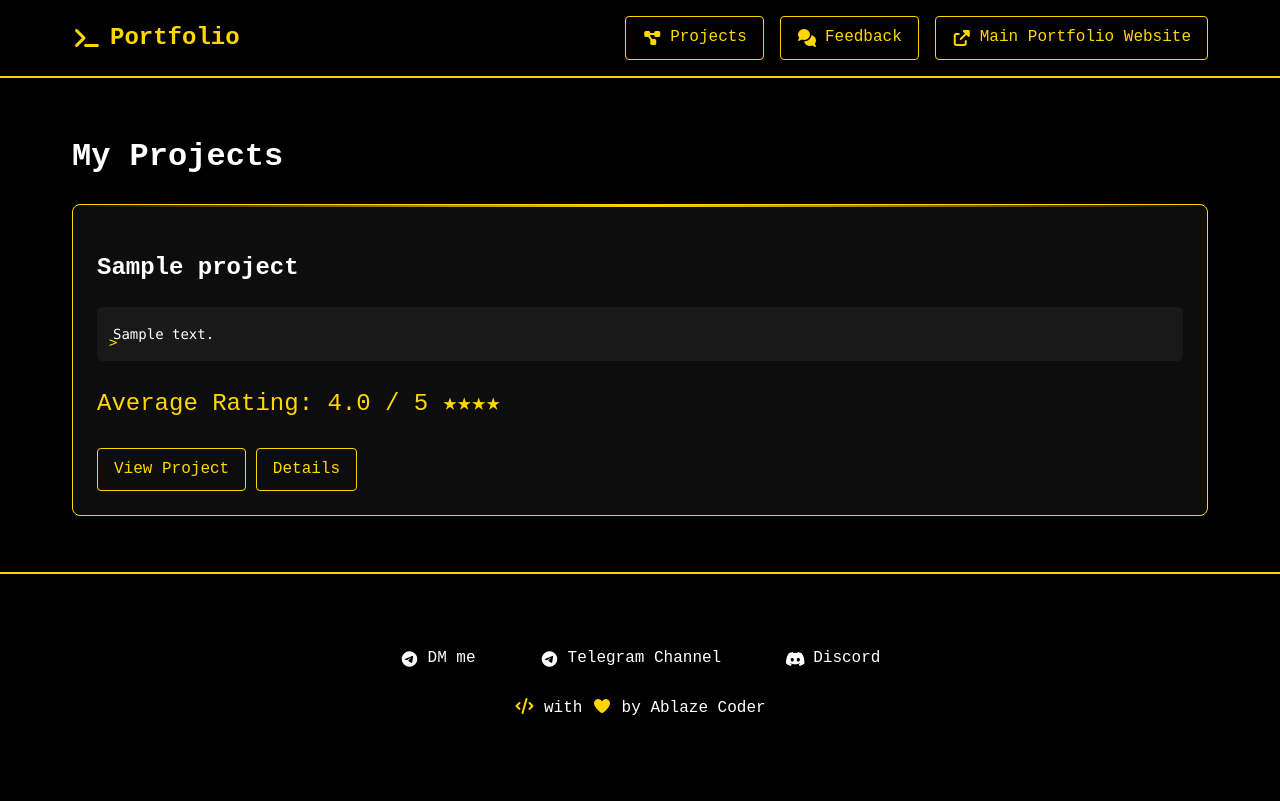
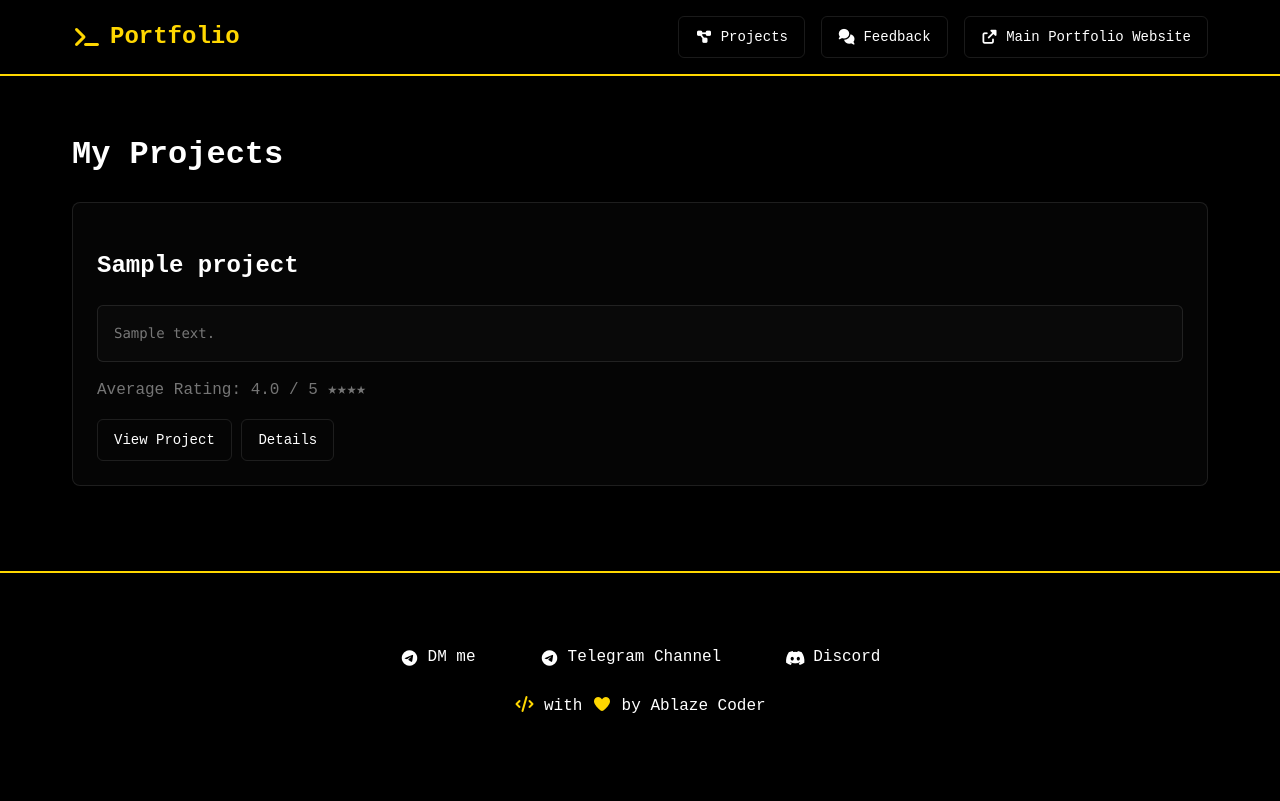
Before and after one commit to abdulaziz-python/projects, a Django app: page / in a window 1280 px wide. After the commit the page ends 713 px from the top, so only its background shows below. Run offline with Django 5.2, Linux system fonts and the light colour scheme; tables that the repository leaves empty hold one stand-in row (values such as "Sample post"); some libraries are stand-ins or nearby versions.

Commit message:
Update components.css

```diff
--- a/mysite/static/css/components.css
+++ b/mysite/static/css/components.css
@@ -1,141 +1,129 @@
+/* Base Variables - Matching render.com */
+:root {
+    --background: #000000;
+    --foreground: #FFFFFF;
+    --muted: rgba(255, 255, 255, 0.45);
+    --accent: #7C3AED;
+    --border: rgba(255, 255, 255, 0.1);
+    --card-bg: rgba(255, 255, 255, 0.02);
+    --hover: rgba(124, 62, 237, 0.1);
+  }
+
   /* Cards */
   .card {
     background-color: var(--card-bg);
-    border: 1px solid var(--secondary-color);
+    border: 1px solid var(--border);
     border-radius: 8px;
-    padding: 1.5rem;
-    margin-bottom: 1.5rem;
-    transition: transform 0.3s ease, box-shadow 0.3s ease;
-    position: relative;
-    overflow: hidden;
-}
-
-.card::before {
-    content: '';
-    position: absolute;
-    top: 0;
-    left: 0;
-    width: 100%;
-    height: 2px;
-    background: linear-gradient(90deg, transparent, var(--secondary-color), transparent);
-    animation: scan-line 2s linear infinite;
+    padding: 24px;
+    margin-bottom: 24px;
+    transition: border-color 0.2s ease;
   }
 
   .card:hover {
-    transform: translateY(-5px);
-    box-shadow: 0 5px 15px rgba(255, 215, 0, 0.2);
+    border-color: var(--accent);
   }
 
   /* Buttons */
   .btn {
     background-color: transparent;
-    color: var(--secondary-color);
-    padding: 0.5rem 1rem;
-    border: 1px solid var(--secondary-color);
-    border-radius: 4px;
+    color: var(--foreground);
+    padding: 8px 16px;
+    border: 1px solid var(--border);
+    border-radius: 6px;
     cursor: pointer;
     text-decoration: none;
     display: inline-flex;
     align-items: center;
-    gap: 0.5rem;
-    transition: all 0.3s ease;
-    position: relative;
-    overflow: hidden;
-}
-
-.btn::before {
-    content: '';
-    position: absolute;
-    top: 50%;
-    left: 50%;
-    width: 0;
-    height: 0;
-    background-color: var(--secondary-color);
-    transform: translate(-50%, -50%);
-    border-radius: 50%;
-    transition: width 0.3s ease, height 0.3s ease;
-    z-index: -1;
-    opacity: 0.2;
-}
-
-.btn:hover::before {
-    width: 200%;
-    height: 200%;
+    gap: 8px;
+    font-size: 14px;
+    font-weight: 500;
+    line-height: 24px;
+    transition: all 0.2s ease;
   }
 
   .btn:hover {
-    color: var(--background-color);
-    background-color: var(--secondary-color);
-    transform: scale(1.05);
+    border-color: var(--accent);
+    background-color: var(--hover);
+  }
+
+  .btn-primary {
+    background-color: var(--accent);
+    border-color: var(--accent);
+  }
+
+  .btn-primary:hover {
+    opacity: 0.9;
   }
 
   /* Star Rating */
   .star-rating {
-    color: var(--secondary-color);
-    font-size: 1.5rem;
+    color: var(--muted);
+    font-size: 16px;
     display: flex;
-    gap: 0.25rem;
+    gap: 4px;
     align-items: center;
   }
 
   .star-rating-preview {
     display: flex;
-    gap: 0.25rem;
-    margin: 1rem 0;
+    gap: 4px;
+    margin: 16px 0;
   }
 
   .star {
     cursor: pointer;
-    transition: transform 0.2s ease;
+    transition: color 0.2s ease;
   }
 
-.star:hover {
-    transform: scale(1.2);
+  .star:hover,
+  .star.active {
+    color: var(--accent);
   }
 
   /* Forms */
   .form-group {
-    margin-bottom: 1.5rem;
+    margin-bottom: 24px;
   }
 
   .form-control {
     width: 100%;
-    padding: 0.75rem;
-    background-color: rgba(255, 255, 255, 0.05);
-    border: 1px solid var(--secondary-color);
-    color: var(--text-color);
-    border-radius: 4px;
-    transition: all 0.3s ease;
+    padding: 8px 12px;
+    background-color: var(--card-bg);
+    border: 1px solid var(--border);
+    border-radius: 6px;
+    color: var(--foreground);
+    font-family: inherit;
+    font-size: 14px;
+    line-height: 24px;
+    transition: all 0.2s ease;
   }
 
   .form-control:focus {
     outline: none;
-    border-color: var(--accent-color);
-    box-shadow: 0 0 10px rgba(50, 205, 50, 0.2);
+    border-color: var(--accent);
+    box-shadow: 0 0 0 2px var(--hover);
   }
 
   /* Terminal Effect */
   .terminal-effect {
-    position: relative;
-    padding: 1.5rem;
-    background-color: rgba(0, 0, 0, 0.8);
-    border: 1px solid var(--secondary-color);
-    border-radius: 4px;
-    font-family: 'Courier New', monospace;
+    background-color: var(--card-bg);
+    border: 1px solid var(--border);
+    border-radius: 6px;
+    padding: 16px;
+    font-family: "SF Mono", Menlo, Monaco, Consolas, monospace;
+    font-size: 14px;
     line-height: 1.6;
-    margin: 1rem 0;
-}
-
-.terminal-effect::before {
-    content: '>';
-    color: var(--secondary-color);
-    position: absolute;
-    left: 0.75rem;
-    top: 1.5rem;
+    margin: 16px 0;
+    color: var(--muted);
   }
 
   .terminal-effect code {
     display: block;
-    padding-left: 1.5rem;
     white-space: pre-wrap;
   }
+
+  /* Remove all decorative pseudo-elements and animations */
+  .card::before,
+  .btn::before {
+    display: none;
+  }
```
Lines whose indentation alone changed are shown as unchanged.
